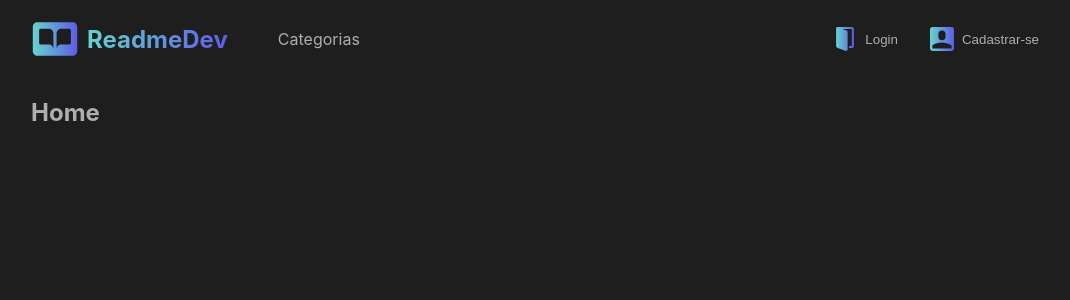
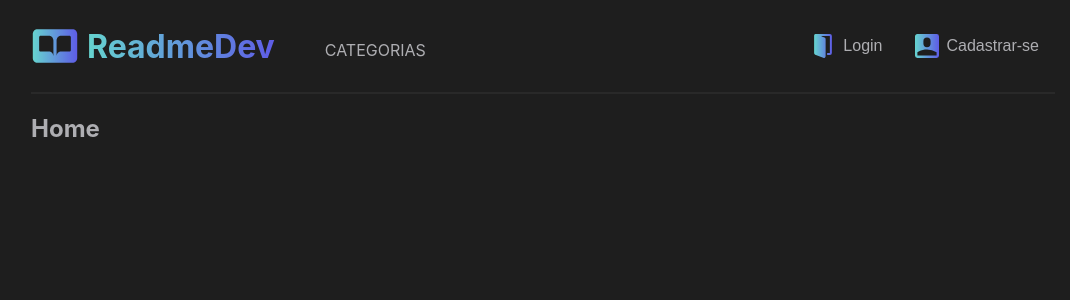
Before and after one commit to emiscode/react-readmedev, a React (Create React App) app: page / in a window 1280 px wide. Shown: the top 300 px of the page, without its empty margins (97-1167 px from the left). Built offline with nearby package versions, Linux system fonts and the light colour scheme.

Commit message:
ajuste header

```diff
--- a/public/index.html
+++ b/public/index.html
@@ -7,11 +7,11 @@
     <meta name="theme-color" content="#0a192f" />
     <meta
       name="description"
-      content="Artigos e tutoriais de programação para Devs Pro"
+      content="Tutoriais, artigos e livros de programação para Devs Pro"
     />
     <link rel="apple-touch-icon" href="%PUBLIC_URL%/logo192.png" />
     <link rel="manifest" href="%PUBLIC_URL%/manifest.json" />
-    <title>ReadmeDev</title>
+    <title>ReadmeDev App</title>
   </head>
   <body>
     <noscript>Habilite o JavaScript para executar este app.</noscript>
--- a/src/components/ActionButton/ActionButton.css
+++ b/src/components/ActionButton/ActionButton.css
@@ -1,6 +1,7 @@
 .btn-nav {
   border: none;
   display: flex;
+  font-size: 1rem;
   color: #aeaeb2;
   cursor: pointer;
   align-items: center;
@@ -8,6 +9,10 @@
   justify-content: space-around;
 }
 
+.btn-nav:hover {
+  color: #d1d1d6;
+}
+
 .btn-nav img {
   height: 1.5rem;
   margin-right: 0.5rem;
--- a/src/components/Header/Header.css
+++ b/src/components/Header/Header.css
@@ -15,6 +15,7 @@
 
 .rd-logo h1 {
   color: #f2f2f7;
+  font-size: 2rem;
   margin-left: 0.5rem;
   width: fit-content;
   background-clip: text;
@@ -27,6 +28,7 @@
 .rd-navbar {
   display: flex;
   align-items: center;
+  border-bottom: 2px solid #292929;
 }
 
 .rd-navbar ul li a {
@@ -36,6 +38,7 @@
 
 .rd-navbar ul.rd-menu {
   flex-grow: 1;
+  margin-top: 1.5rem;
 }
 
 .rd-navbar ul.rd-menu li {
@@ -44,6 +47,7 @@
   position: relative;
   display: inline-block;
   box-sizing: border-box;
+  text-transform: uppercase;
 }
 
 .rd-navbar ul.rd-menu li:hover {
```
Also changed, not shown: 1 other file (tests, documents, lock files or other folders).
